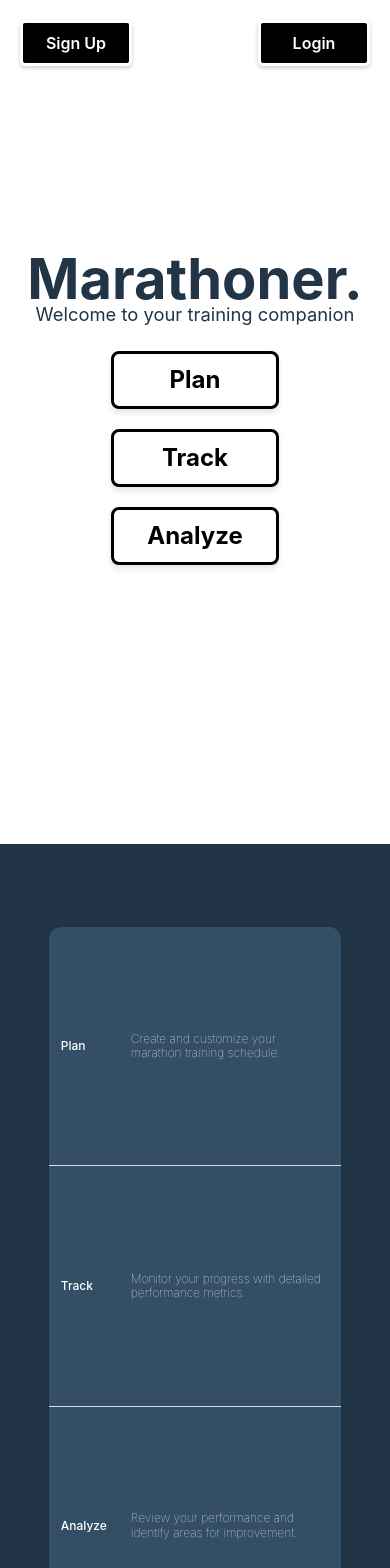
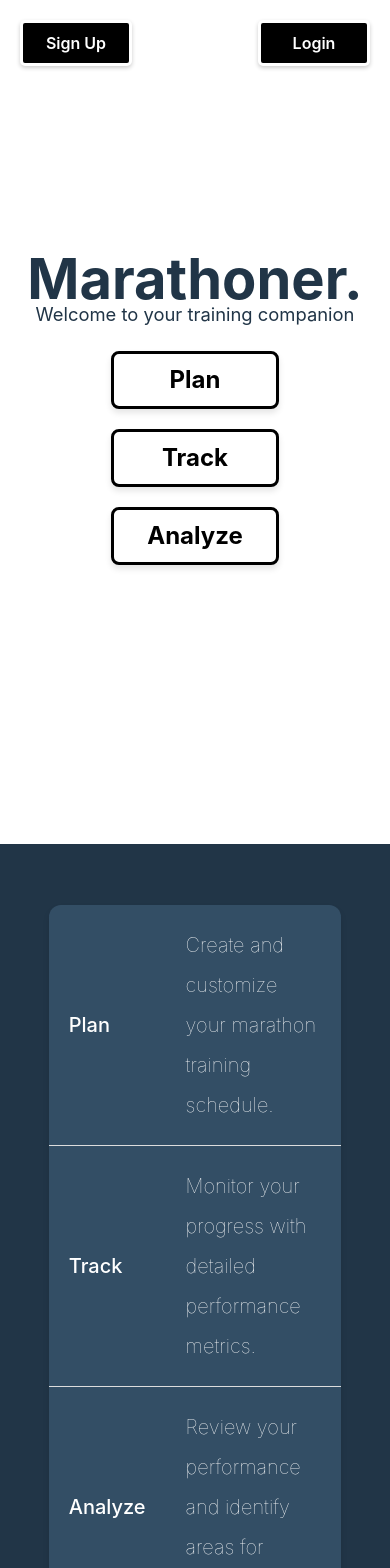
Before and after one commit to tulloch022/marathoner, a React (Vite) app: page / in a window 390 px wide. Shown: the top 1568 px of the page. Built offline with nearby package versions, Linux system fonts and the light colour scheme.

Commit message:
fixed font size for feature table

```diff
--- a/src/index.css
+++ b/src/index.css
@@ -177,7 +177,6 @@ h1, p {
   display: flex;
   justify-content: center;
   align-items: center;
-  padding: 20px;
   width: 100%;
   background-color: #213547;
 }
@@ -233,8 +232,8 @@ h1, p {
 
   .feature-table th,
   .feature-table td {
-    font-size: 0.75em;
-    line-height: 1.2em;
+    font-size: 1.25em;
+    line-height: 2em;
   }
 
   .box-under-arrow {
```
